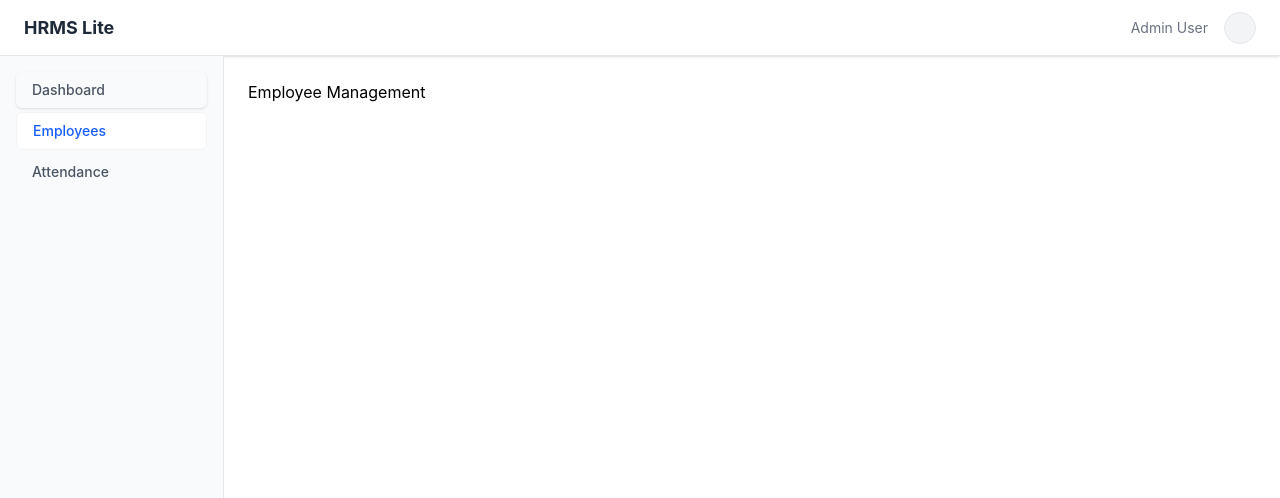
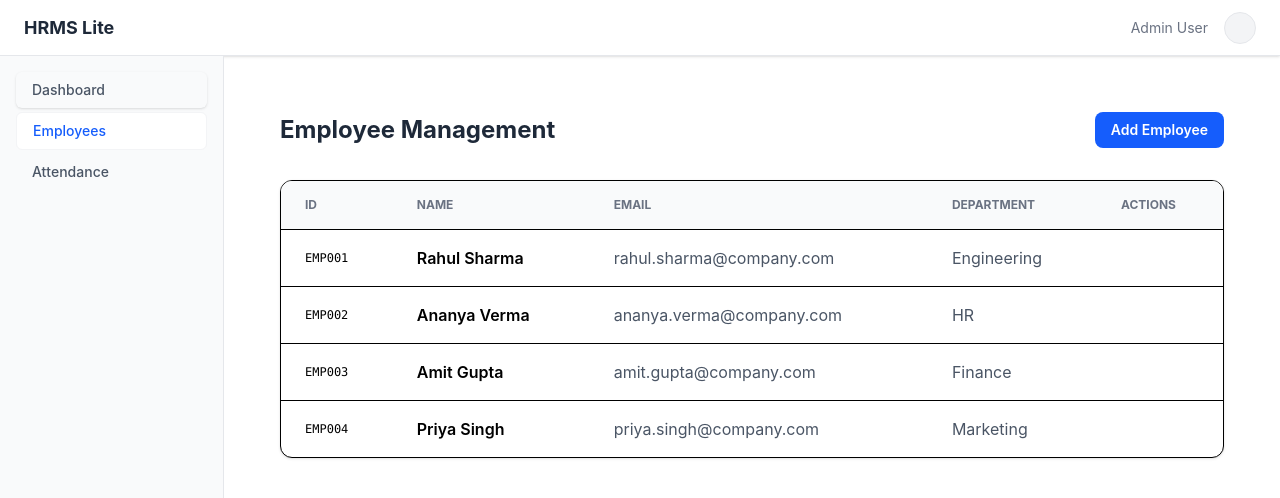
Before and after one commit to bishalbiswas-work/Human-Resource-Management-System-HRMS-Lite, a React app in the folder frontend/: page / in a window 1280 px wide. Both pictures are taken after a click on the item "Employees". Shown: the top 498 px of the page. Built offline with nearby package versions, Linux system fonts and the light colour scheme; the HTML template or start-up script is replaced by a standard one.

Commit message:
added content and logic to employeesmanagemant component

```diff
--- a/frontend/src/components/EmployeeManagement.tsx
+++ b/frontend/src/components/EmployeeManagement.tsx
@@ -8,10 +8,116 @@
 }
 
 const EmployeeManagement = () => {
+    const [employees, setEmployees] = useState<Employee[]>([
+        {
+            employee_id: "EMP001",
+            full_name: "Rahul Sharma",
+            email: "rahul.sharma@company.com",
+            department: "Engineering",
+        },
+        {
+            employee_id: "EMP002",
+            full_name: "Ananya Verma",
+            email: "ananya.verma@company.com",
+            department: "HR",
+        },
+        {
+            employee_id: "EMP003",
+            full_name: "Amit Gupta",
+            email: "amit.gupta@company.com",
+            department: "Finance",
+        },
+        {
+            employee_id: "EMP004",
+            full_name: "Priya Singh",
+            email: "priya.singh@company.com",
+            department: "Marketing",
+        },
+    ]);
+    const [id, setId] = useState("");
+    const [name, setName] = useState("");
+    const [email, setEmail] = useState("");
+    const [dept, setDept] = useState("");
+    const [isAdding, setIsAdding] = useState(false);
 
+    // Dummy handlers (so component works without backend)
+    const handleAdd = (e: FormEvent) => {
+        e.preventDefault();
+        const newEmployee: Employee = {
+            employee_id: id,
+            full_name: name,
+            email: email,
+            department: dept,
+        };
+
+        setEmployees((prev) => [...prev, newEmployee]);
+        setId("");
+        setName("");
+        setEmail("");
+        setDept("");
+        setIsAdding(false);
+    };
+
+    const handleDelete = (empId: string) => {
+        setEmployees((prev) => prev.filter((emp) => emp.employee_id !== empId));
+    };
     return (
         <div>
-            <h1>Employee Management</h1>
+            <div className="p-8">
+                <div className="flex justify-between items-center mb-8">
+                    <h1 className="text-2xl font-bold text-gray-800">Employee Management</h1>
+                    <button
+                        onClick={() => setIsAdding(!isAdding)}
+                        className="bg-blue-600 text-white px-4 py-2 rounded-lg text-sm font-semibold hover:bg-blue-700"
+                    >
+                        {isAdding ? 'Close Form' : 'Add Employee'}
+                    </button>
+                </div>
+
+                {isAdding && (
+                    <form onSubmit={handleAdd} className="bg-gray-50 p-6 rounded-xl border border-gray-200 mb-8 space-y-4">
+                        <div className="grid grid-cols-2 gap-4">
+                            <input value={id} onChange={(e) => setId(e.target.value)} placeholder="Employee ID (e.g. EMP001)" className="p-2 border rounded" required />
+                            <input value={name} onChange={(e) => setName(e.target.value)} placeholder="Full Name" className="p-2 border rounded" required />
+                            <input value={email} onChange={(e) => setEmail(e.target.value)} type="email" placeholder="Email Address" className="p-2 border rounded" required />
+                            <input value={dept} onChange={(e) => setDept(e.target.value)} placeholder="Department" className="p-2 border rounded" required />
+                        </div>
+                        <button type="submit" className="bg-green-600 text-white px-6 py-2 rounded-lg font-bold hover:bg-green-700">Save Employee</button>
+                    </form>
+                )}
+
+                <div className="bg-white border rounded-xl overflow-hidden shadow-sm">
+                    <table className="w-full text-left">
+                        <thead className="bg-gray-50 border-b">
+                            <tr>
+                                <th className="px-6 py-4 text-xs font-bold text-gray-500 uppercase">ID</th>
+                                <th className="px-6 py-4 text-xs font-bold text-gray-500 uppercase">Name</th>
+                                <th className="px-6 py-4 text-xs font-bold text-gray-500 uppercase">Email</th>
+                                <th className="px-6 py-4 text-xs font-bold text-gray-500 uppercase">Department</th>
+                                <th className="px-6 py-4 text-xs font-bold text-gray-500 uppercase">Actions</th>
+                            </tr>
+                        </thead>
+                        <tbody>
+                            {employees.length === 0 ? (
+                                <tr>
+                                    <td colSpan={5} className="px-6 py-10 text-center text-gray-400 italic">No employees found. Add one to get started!</td>
+                                </tr>
+                            ) : (
+                                employees.map(emp => (
+                                    <tr key={emp.employee_id} className="border-b last:border-0 hover:bg-gray-50 transition-all">
+                                        <td className="px-6 py-4 font-mono text-xs">{emp.employee_id}</td>
+                                        <td className="px-6 py-4 font-semibold">{emp.full_name}</td>
+                                        <td className="px-6 py-4 text-gray-600">{emp.email}</td>
+                                        <td className="px-6 py-4 text-gray-600">{emp.department}</td>
+                                        <td className="px-6 py-4">
+                                        </td>
+                                    </tr>
+                                ))
+                            )}
+                        </tbody>
+                    </table>
+                </div>
+            </div>
         </div>
     )
 }
```
